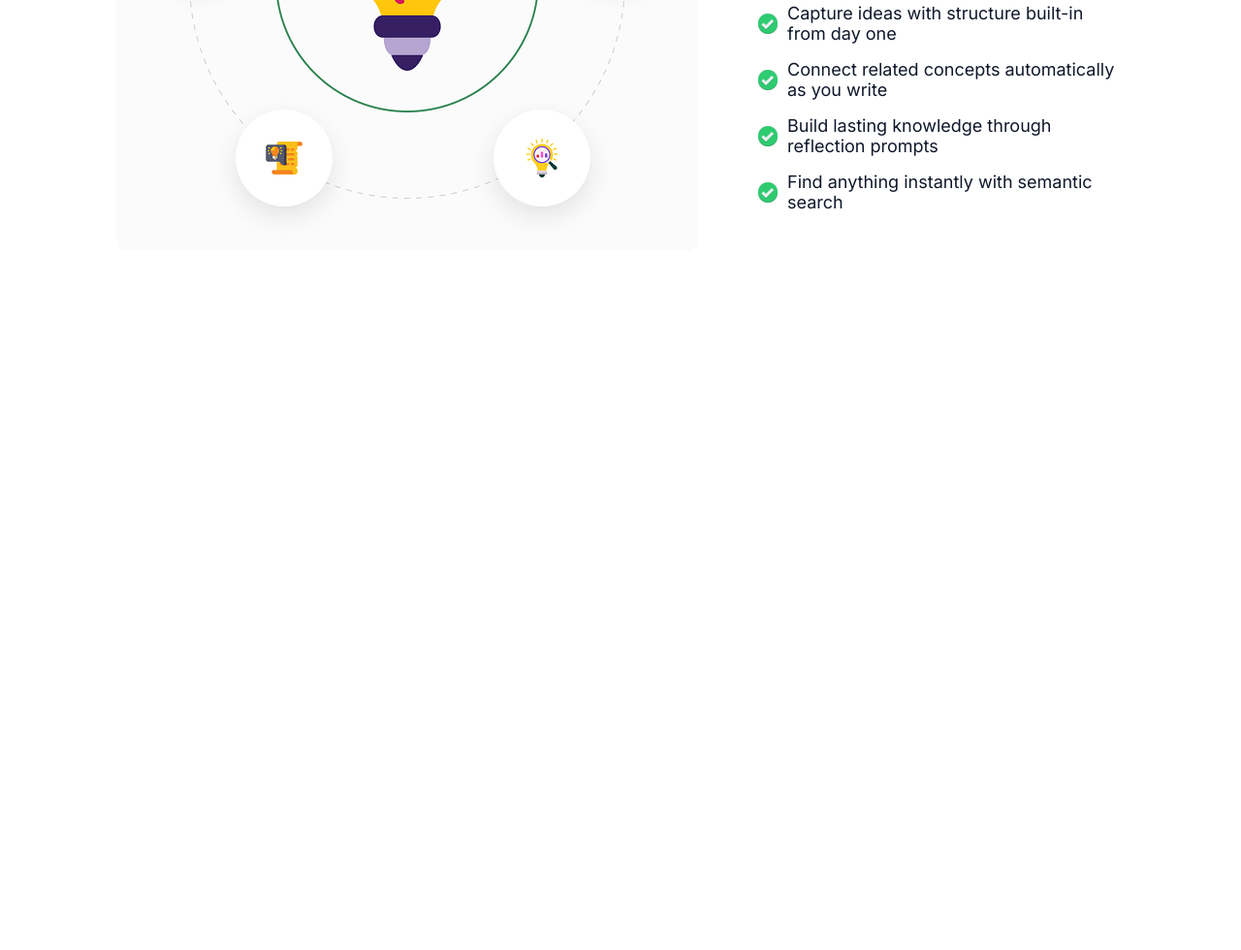
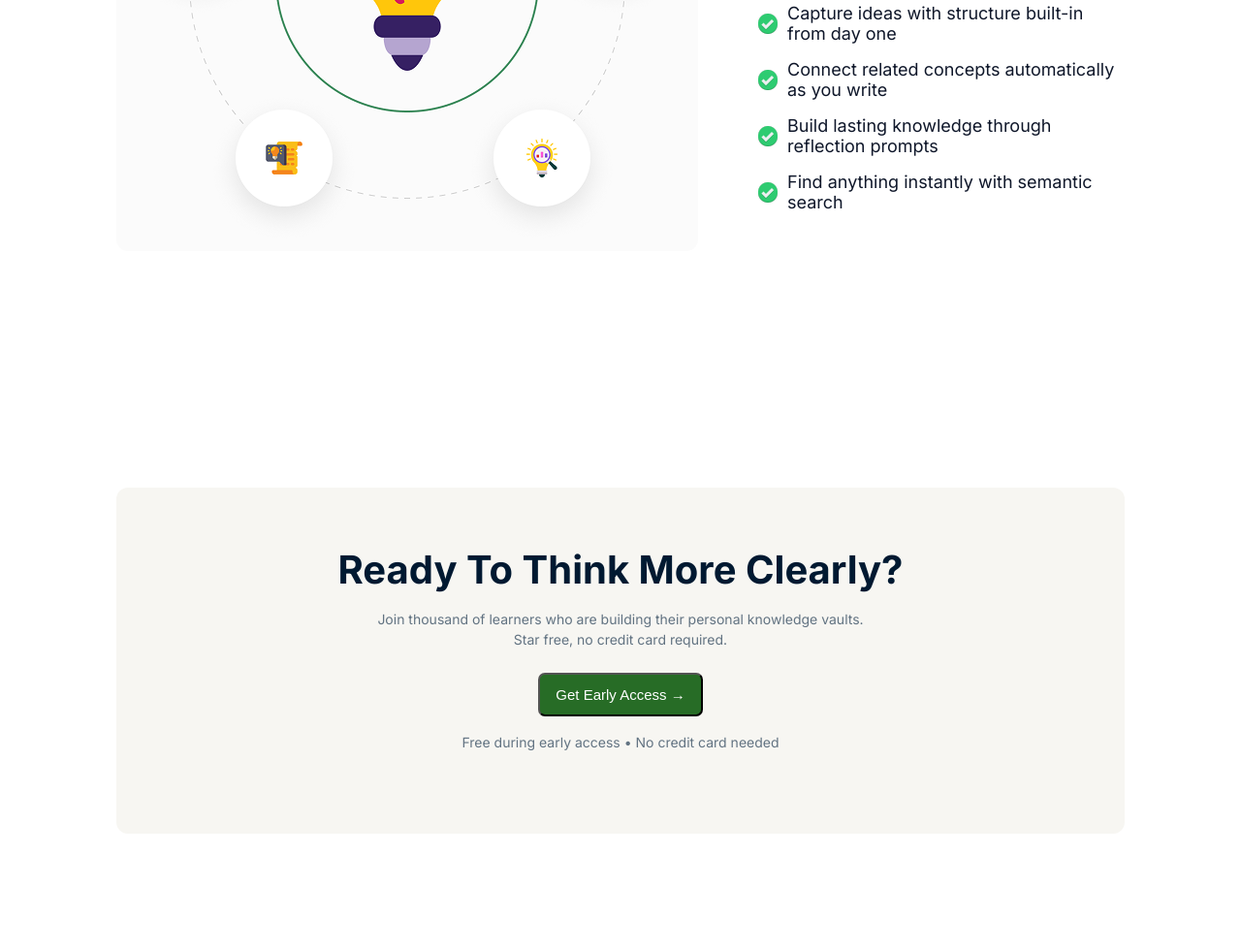
Before and after one commit to jonym7293-alt/Assignment-1, a plain HTML site: page index.html in a window 1280 px wide. Shown: the part 1751-2731 px from the top of the page at 97% size. Before the commit the page ends 2134 px from the top, so only its background shows below. Drawn offline with Linux system fonts and the light colour scheme.

Commit message:
added early access-section

```diff
--- a/index.html
+++ b/index.html
@@ -118,6 +118,19 @@
 
 </section>
 
+<section class="early-access">
+  <div class="access-container">
+    <h2>Ready To Think More Clearly?</h2>
+    <p>Join thousand of learners who are building their personal knowledge vaults. <br> Star free, no credit card required.</p>
+
+    <div class="button">
+      <button class="btn">Get Early Access →</button>
+      <p class="end-text">Free during early access • No credit card needed</p>
+    </div>
+
+  </div>
+</section>
+
 
 </body>
 </html>
--- a/style.css
+++ b/style.css
@@ -255,3 +255,38 @@
   font-size: 18px;
   margin-bottom: 16px;
 }
+
+.early-access{
+  display: flex;
+  padding: 120px;
+  background-color: #ffffff;
+}
+
+.access-container{
+  background-color: #F7F6F2;
+  max-width: 1500px;
+  width: 100%;
+  padding: 60px 20px;
+  align-items: center;
+  text-align: center;
+  border-radius: 12px;
+}
+
+.access-container h2{
+  font-size: 40px;
+  color: #001931;
+  margin-bottom: 16px;
+  font-weight: 700;
+}
+
+.access-container p{
+  font-size: 14px;
+  color: #627382;
+  line-height: 1.5;
+  margin-bottom: 24px;
+}
+
+.button .end-text{
+  font-size: 14px;
+  margin-top: 16px;
+}
```
